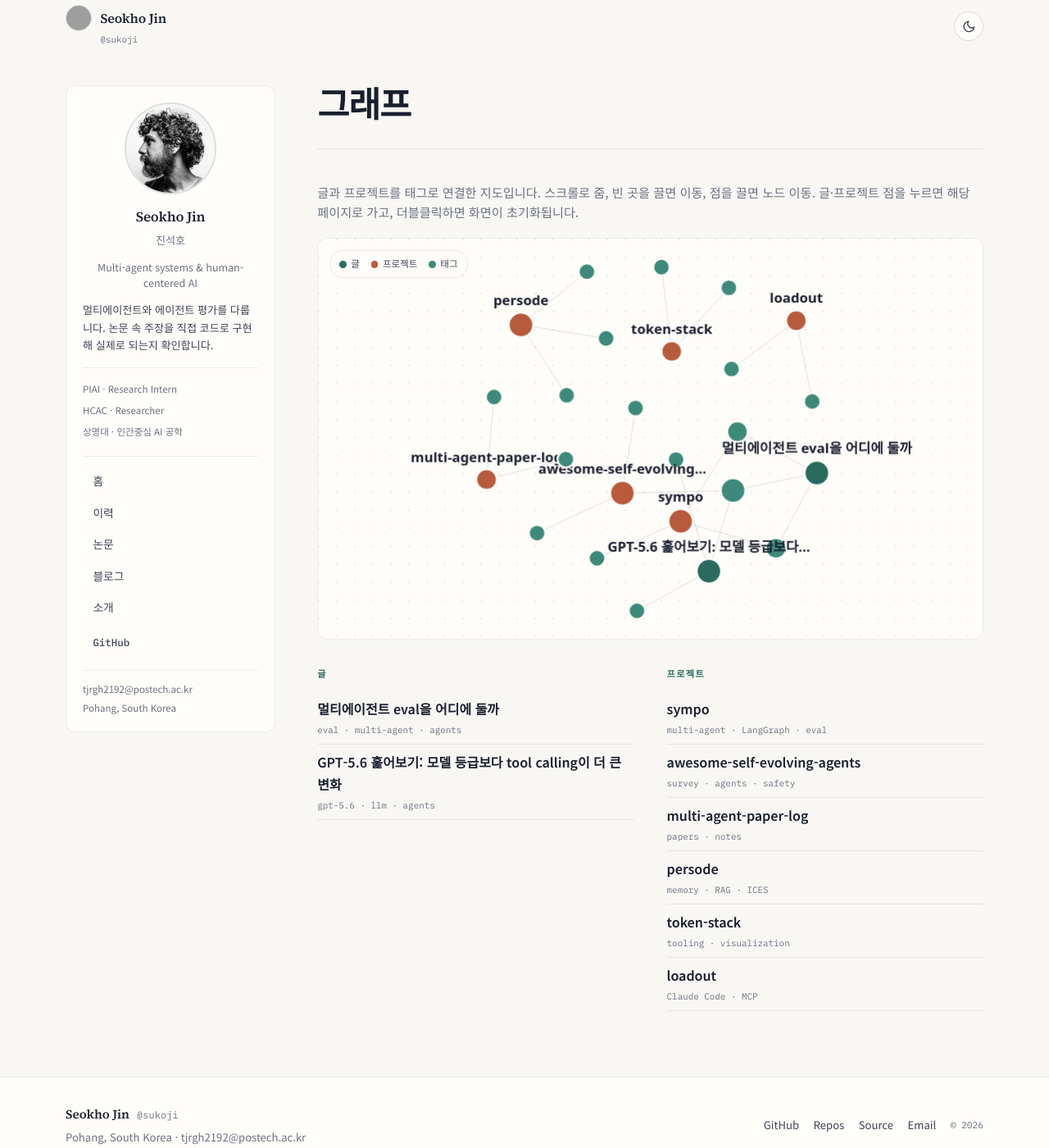
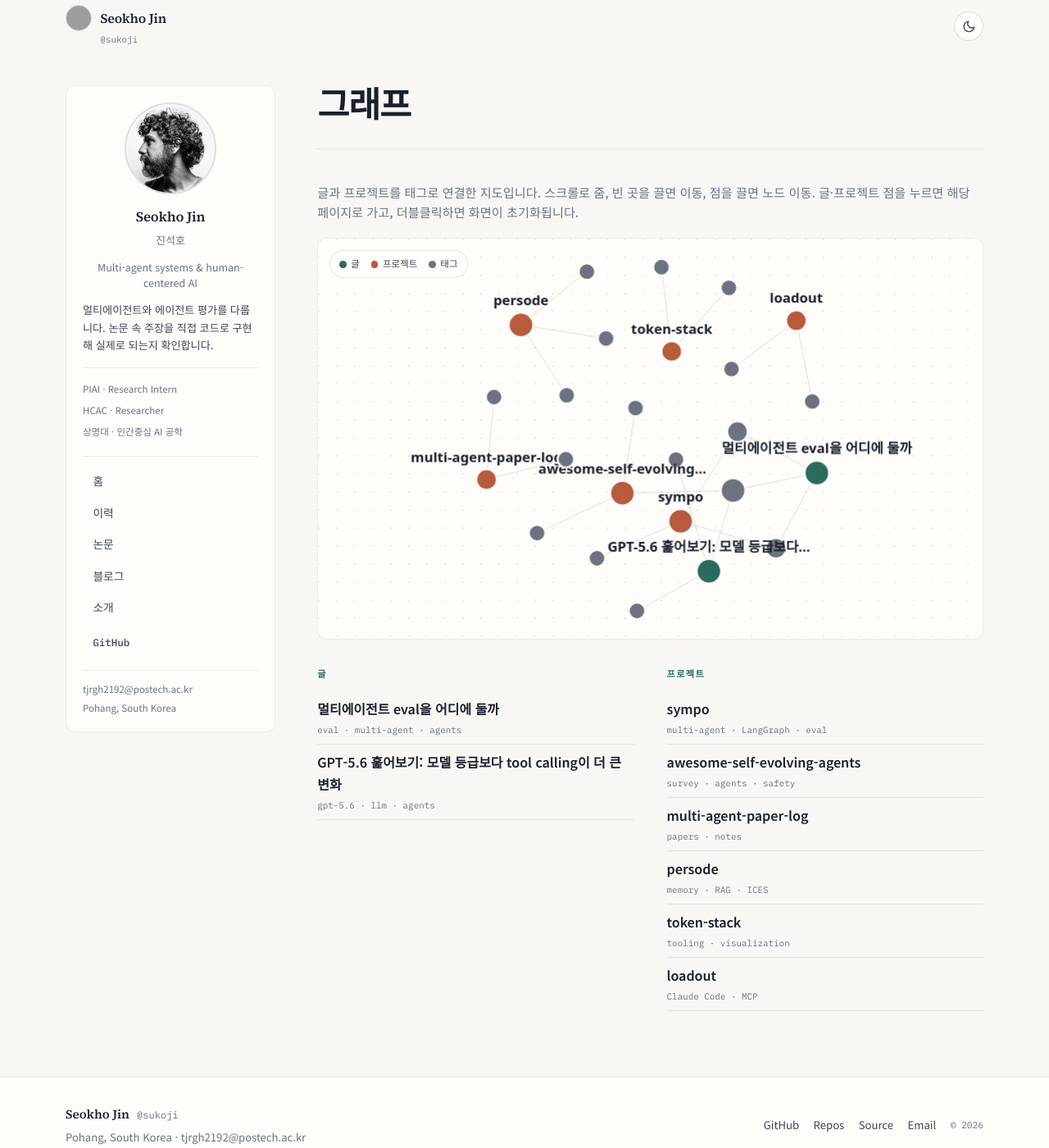
Before and after one commit to sukoji/sukoji.github.io, a Jekyll site: the page built from graph.md, in a window 1280 px wide and 1400 px high. Shown: the whole window at 82% size. Built offline with Jekyll 4.4.1, drawn with Linux system fonts in a browser that asks for light colours; grey boxes are pictures that could not be loaded.

Commit message:
Make graph tag nodes neutral gray again for clear separation
Tag nodes shared the teal family with post nodes and were hard to tell
apart. Revert tags to --ink-muted so post (teal) / project (terracotta)
/ tag (gray) read as three distinct colors while staying in-palette.

Co-Authored-By: Claude Opus 4.8 (1M context) <noreply@anthropic.com>

```diff
--- a/_includes/head.html
+++ b/_includes/head.html
@@ -17,6 +17,6 @@
 <link rel="preconnect" href="https://fonts.googleapis.com">
 <link rel="preconnect" href="https://fonts.gstatic.com" crossorigin>
 <link href="https://fonts.googleapis.com/css2?family=IBM+Plex+Mono:wght@400;500&family=Noto+Sans+KR:wght@400;500;600&family=Source+Serif+4:ital,opsz,wght@0,8..60,400;0,8..60,600;1,8..60,400&display=swap" rel="stylesheet">
-<link rel="stylesheet" href="{{ '/assets/css/main.css' | relative_url }}?v=20260710j">
-<script src="{{ '/assets/js/main.js' | relative_url }}?v=20260710j" defer></script>
-{% if page.graph or page.url == '/' or page.layout == 'post' %}<script src="{{ '/assets/js/graph.js' | relative_url }}?v=20260710j" defer></script>{% endif %}
+<link rel="stylesheet" href="{{ '/assets/css/main.css' | relative_url }}?v=20260710k">
+<script src="{{ '/assets/js/main.js' | relative_url }}?v=20260710k" defer></script>
+{% if page.graph or page.url == '/' or page.layout == 'post' %}<script src="{{ '/assets/js/graph.js' | relative_url }}?v=20260710k" defer></script>{% endif %}
--- a/assets/css/main.css
+++ b/assets/css/main.css
@@ -1563,7 +1563,7 @@ body.is-post.has-sidebar .site-shell.is-post-shell {
 
 .dot-post { background: var(--theme); }
 .dot-project { background: var(--accent-warm); }
-.dot-tag { background: var(--theme-soft); }
+.dot-tag { background: var(--ink-muted); }
 
 .graph-fallback {
   position: absolute;
--- a/assets/js/graph.js
+++ b/assets/js/graph.js
@@ -17,7 +17,7 @@
     function v(name, fb) { return (css.getPropertyValue(name) || fb).trim(); }
     COLORS.post = v('--theme', '#2a6b5e');
     COLORS.project = v('--accent-warm', '#b85a3c');
-    COLORS.tag = v('--theme-soft', '#3d8a7a');
+    COLORS.tag = v('--ink-muted', '#6b7280');
     COLORS.edge = v('--graph-edge', 'rgba(26,31,46,0.14)');
     COLORS.edgeHi = v('--theme', '#2a6b5e');
     COLORS.halo = v('--theme-muted', 'rgba(42,107,94,0.14)');
```
